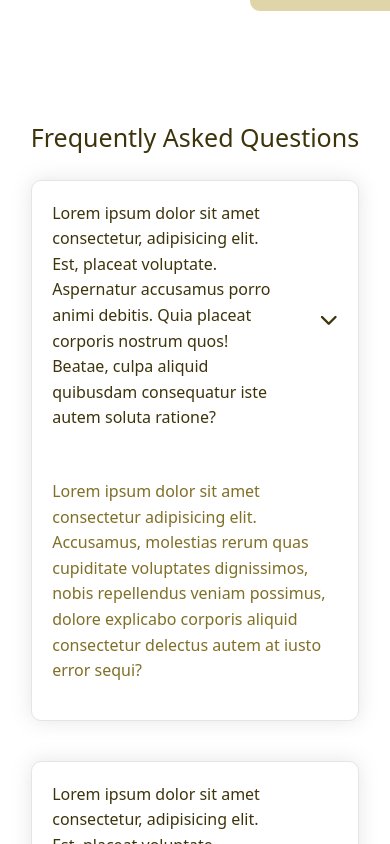
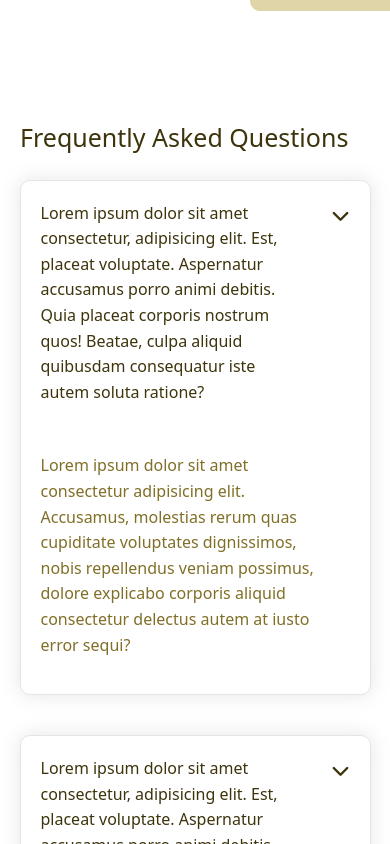
Before and after one commit to baaraka/caregreek, a React (Create React App) app in the folder frontend/: page / in a window 390 px wide. Shown: the part 9500-10344 px from the top of the page. Built offline with nearby package versions, Linux system fonts and the light colour scheme.

Commit message:
add phones media queries and update css

```diff
--- a/frontend/src/questions/Questions.css
+++ b/frontend/src/questions/Questions.css
@@ -1,8 +1,6 @@
 .questions {
   width: 100%;
   height: 100%;
-  align-items: center;
-  justify-content: center;
 }
 .questionsTitle {
   width: 100%;
@@ -18,14 +16,10 @@
   width: 100%;
   height: 100%;
   margin: auto;
-  align-items: center;
-  justify-content: center;
 }
 .questionsBodyItem {
   width: 84%;
   height: 100%;
-  align-items: center;
-  justify-content: center;
   margin: auto;
   margin-bottom: 40px;
   border-radius: 10px;
@@ -47,7 +41,7 @@
   width: 100%;
   height: 100%;
   display: flex;
-  align-items: center;
+  align-items: flex-start;
   justify-content: space-between;
 }
 .questionsParagraph {
@@ -61,3 +55,16 @@
   padding: 20px;
   line-height: 1.6;
 }
+
+@media only screen and (max-width: 767px) {
+  .questionsHeading {
+    text-align: start;
+    margin-left: 20px;
+  }
+  .questionsBodyItem {
+    width: 90%;
+  }
+  .questionsParagraphItem {
+    padding-right: 50px;
+  }
+}
```
